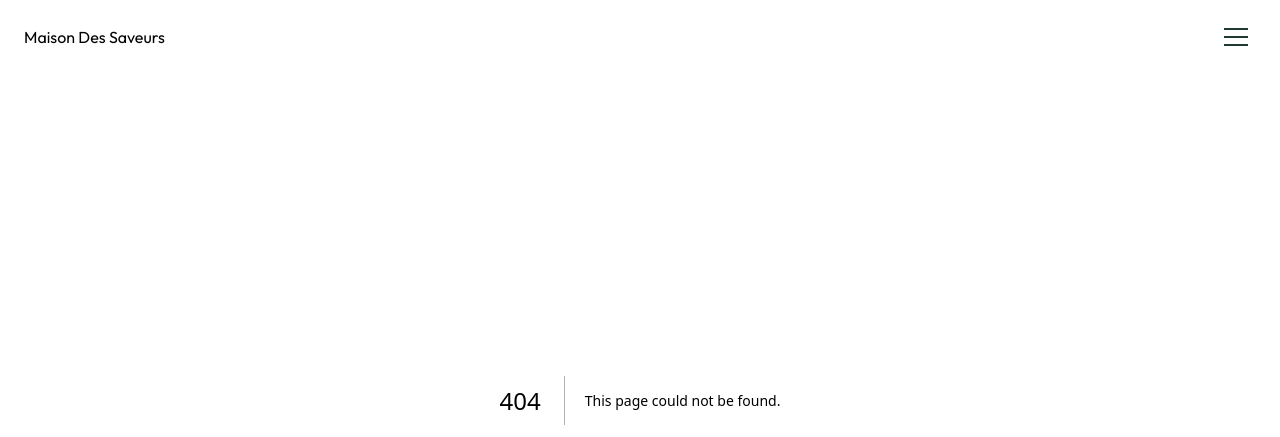
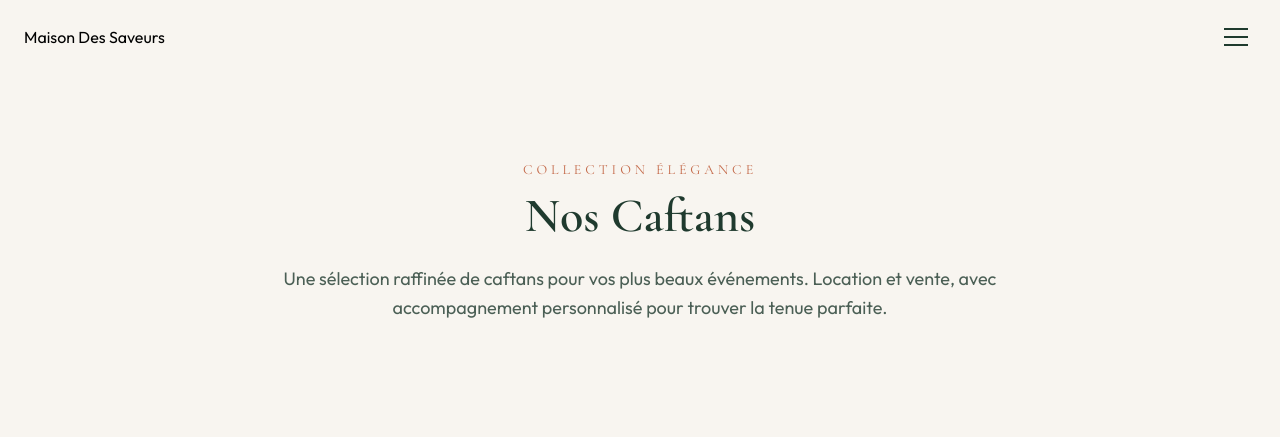
Before and after one commit to traiteurmds/maison-des-saveurs-site, a Next.js app: page /caftans in a window 1280 px wide. Before the commit this address had no page. Shown: the top 437 px of the page. Built offline with nearby package versions, Linux system fonts and the light colour scheme.

Commit message:
Ajoute la page Caftans et les liens de navigation

```diff
--- /dev/null
+++ b/app/caftans/page.tsx
@@ -0,0 +1,129 @@
+"use client";
+
+import { useState } from "react";
+import Image from "next/image";
+import Link from "next/link";
+import { motion } from "framer-motion";
+
+type Caftan = {
+  id: string;
+  title: string;
+  occasion: string;
+  image: string;
+};
+
+const caftans: Caftan[] = [
+  { id: "caftan-01", title: "Caftan Émeraude", occasion: "Mariage", image: "/images/caftans/caftan-01.jpg" },
+  { id: "caftan-02", title: "Caftan Ivoire", occasion: "Fiançailles", image: "/images/caftans/caftan-02.jpg" },
+  { id: "caftan-03", title: "Caftan Royal Bleu", occasion: "Soirée", image: "/images/caftans/caftan-03.jpg" },
+  { id: "caftan-04", title: "Caftan Velours Prune", occasion: "Réception", image: "/images/caftans/caftan-04.jpg" },
+  { id: "caftan-05", title: "Caftan Champagne", occasion: "Mariage", image: "/images/caftans/caftan-05.jpg" },
+  { id: "caftan-06", title: "Caftan Noir Doré", occasion: "Soirée", image: "/images/caftans/caftan-06.jpg" },
+  { id: "caftan-07", title: "Caftan Rose Poudré", occasion: "Fête familiale", image: "/images/caftans/caftan-07.jpg" },
+  { id: "caftan-08", title: "Caftan Terracotta", occasion: "Réception", image: "/images/caftans/caftan-08.jpg" },
+  { id: "caftan-09", title: "Caftan Grenat", occasion: "Mariage", image: "/images/caftans/caftan-09.jpg" },
+  { id: "caftan-10", title: "Caftan Satin Perlé", occasion: "Cérémonie", image: "/images/caftans/caftan-10.jpg" },
+  { id: "caftan-11", title: "Caftan Vert Olive", occasion: "Soirée", image: "/images/caftans/caftan-11.jpg" },
+  { id: "caftan-12", title: "Caftan Rubis", occasion: "Fiançailles", image: "/images/caftans/caftan-12.jpg" },
+];
+
+function CaftanCard({ item, index }: { item: Caftan; index: number }) {
+  const [imageError, setImageError] = useState(false);
+
+  return (
+    <motion.article
+      initial={{ opacity: 0, y: 20 }}
+      whileInView={{ opacity: 1, y: 0 }}
+      viewport={{ once: true, margin: "-20px" }}
+      transition={{ duration: 0.45, delay: index * 0.03, ease: [0.22, 1, 0.36, 1] }}
+      className="group overflow-hidden rounded-2xl border border-deep-green/10 bg-white shadow-[0_18px_45px_rgba(15,31,24,0.10)] transition-all duration-300 hover:-translate-y-1 hover:shadow-[0_24px_60px_rgba(15,31,24,0.18)]"
+    >
+      <div className="relative aspect-[3/4] w-full overflow-hidden">
+        {imageError ? (
+          <div className="flex h-full w-full items-center justify-center bg-gradient-to-br from-deep-green/90 via-deep-green to-black text-center text-beige">
+            <div>
+              <p className="font-serif text-2xl font-semibold">Photo {index + 1}</p>
+              <p className="mt-2 text-sm text-beige/80">Ajoute {item.image}</p>
+            </div>
+          </div>
+        ) : (
+          <Image
+            src={item.image}
+            alt={`${item.title} - ${item.occasion}`}
+            fill
+            sizes="(max-width: 768px) 100vw, (max-width: 1280px) 33vw, 25vw"
+            className="object-cover transition-transform duration-500 ease-out group-hover:scale-105"
+            loading="lazy"
+            onError={() => setImageError(true)}
+          />
+        )}
+        <div className="absolute inset-0 bg-gradient-to-t from-black/65 via-black/10 to-transparent" />
+        <div className="absolute bottom-0 left-0 right-0 p-5 text-white">
+          <p className="text-xs tracking-[0.22em] uppercase text-beige/80">{item.occasion}</p>
+          <h2 className="mt-1 font-serif text-2xl font-semibold leading-tight">{item.title}</h2>
+        </div>
+      </div>
+    </motion.article>
+  );
+}
+
+export default function CaftansPage() {
+  return (
+    <div className="bg-beige pt-24 pb-24">
+      <section className="border-b border-deep-green/10 bg-gradient-to-b from-[#f7f0e7] to-beige px-6 py-16 text-center">
+        <motion.p
+          initial={{ opacity: 0, y: 14 }}
+          animate={{ opacity: 1, y: 0 }}
+          transition={{ duration: 0.5 }}
+          className="font-serif text-sm uppercase tracking-[0.28em] text-terracotta"
+        >
+          Collection élégance
+        </motion.p>
+        <motion.h1
+          initial={{ opacity: 0, y: 20 }}
+          animate={{ opacity: 1, y: 0 }}
+          transition={{ duration: 0.7, delay: 0.08 }}
+          className="mt-3 font-serif text-5xl font-semibold text-deep-green md:text-6xl"
+        >
+          Nos Caftans
+        </motion.h1>
+        <motion.p
+          initial={{ opacity: 0, y: 16 }}
+          animate={{ opacity: 1, y: 0 }}
+          transition={{ duration: 0.6, delay: 0.15 }}
+          className="mx-auto mt-6 max-w-3xl text-lg leading-relaxed text-deep-green/80"
+        >
+          Une sélection raffinée de caftans pour vos plus beaux événements. Location et vente,
+          avec accompagnement personnalisé pour trouver la tenue parfaite.
+        </motion.p>
+      </section>
+
+      <section className="mx-auto max-w-7xl px-6 py-14 lg:px-8">
+        <div className="grid grid-cols-1 gap-7 sm:grid-cols-2 lg:grid-cols-3 xl:grid-cols-4">
+          {caftans.map((item, index) => (
+            <CaftanCard key={item.id} item={item} index={index} />
+          ))}
+        </div>
+
+        <motion.div
+          initial={{ opacity: 0, y: 16 }}
+          whileInView={{ opacity: 1, y: 0 }}
+          viewport={{ once: true }}
+          transition={{ duration: 0.55, ease: [0.22, 1, 0.36, 1] }}
+          className="mt-16 rounded-2xl border border-deep-green/10 bg-white px-8 py-10 text-center shadow-[0_10px_30px_rgba(15,31,24,0.08)]"
+        >
+          <h3 className="font-serif text-3xl font-semibold text-deep-green">Un essayage sur mesure</h3>
+          <p className="mx-auto mt-3 max-w-2xl text-deep-green/80">
+            Contactez-nous pour la disponibilité, les tailles et les conditions de location/vente.
+          </p>
+          <Link
+            href="/contact"
+            className="mt-7 inline-flex min-h-[52px] items-center justify-center rounded-full bg-terracotta px-10 py-4 font-medium tracking-[0.16em] text-white transition-all duration-300 hover:-translate-y-0.5 hover:bg-terracotta/90"
+          >
+            Demander un devis
+          </Link>
+        </motion.div>
+      </section>
+    </div>
+  );
+}
--- a/app/components/Footer.tsx
+++ b/app/components/Footer.tsx
@@ -14,6 +14,7 @@ function scrollToTop() {
 
 const footerLinks = [
   { href: "/#menu", label: "Menu" },
+  { href: "/caftans", label: "Caftans" },
   { href: "/services", label: "Services" },
   { href: "/contact", label: "Contact" },
 ];
--- a/app/components/Navbar.tsx
+++ b/app/components/Navbar.tsx
@@ -23,6 +23,7 @@ function scrollToMenuSection() {
 const navLinks = [
   { href: "/", label: "Accueil" },
   { href: "/#menu", label: "Menu" },
+  { href: "/caftans", label: "Caftans" },
   { href: "/services", label: "Services" },
   { href: "/faq", label: "FAQ" },
   { href: "/contact", label: "Contact" },
--- a/app/components/VisionHero.tsx
+++ b/app/components/VisionHero.tsx
@@ -31,8 +31,9 @@ export default function VisionHero() {
           initial={{ opacity: 0 }}
           animate={{ opacity: 1 }}
           transition={{ duration: 0.6, delay: 0.95, ease: [0.22, 1, 0.36, 1] }}
-          className="mt-12 flex flex-wrap justify-center gap-5"
+          className="mt-12 flex flex-col items-center gap-5"
         >
+          <div className="flex flex-wrap justify-center gap-5">
             <motion.div
               initial={{ opacity: 0, y: 16 }}
               animate={{ opacity: 1, y: 0 }}
@@ -58,6 +59,19 @@ export default function VisionHero() {
                 Demander un devis
               </Link>
             </motion.div>
+          </div>
+          <motion.div
+            initial={{ opacity: 0, y: 16 }}
+            animate={{ opacity: 1, y: 0 }}
+            transition={{ duration: 0.45, delay: 1.35, ease: [0.22, 1, 0.36, 1] }}
+          >
+            <Link
+              href="/caftans"
+              className="inline-flex min-h-[52px] min-w-[240px] items-center justify-center rounded-full border border-terracotta/50 bg-terracotta/10 px-10 py-4 font-medium tracking-[0.18em] text-terracotta transition-all duration-300 ease-out hover:-translate-y-0.5 hover:bg-terracotta/20 hover:shadow-lg md:min-h-[56px]"
+            >
+              Découvrir les caftans
+            </Link>
+          </motion.div>
         </motion.div>
       </div>
       <div
```
Also changed, not shown: public/images/caftans/README.txt (added), 1 other file (tests, documents, lock files or other folders). Lines whose indentation alone changed are shown as unchanged.
